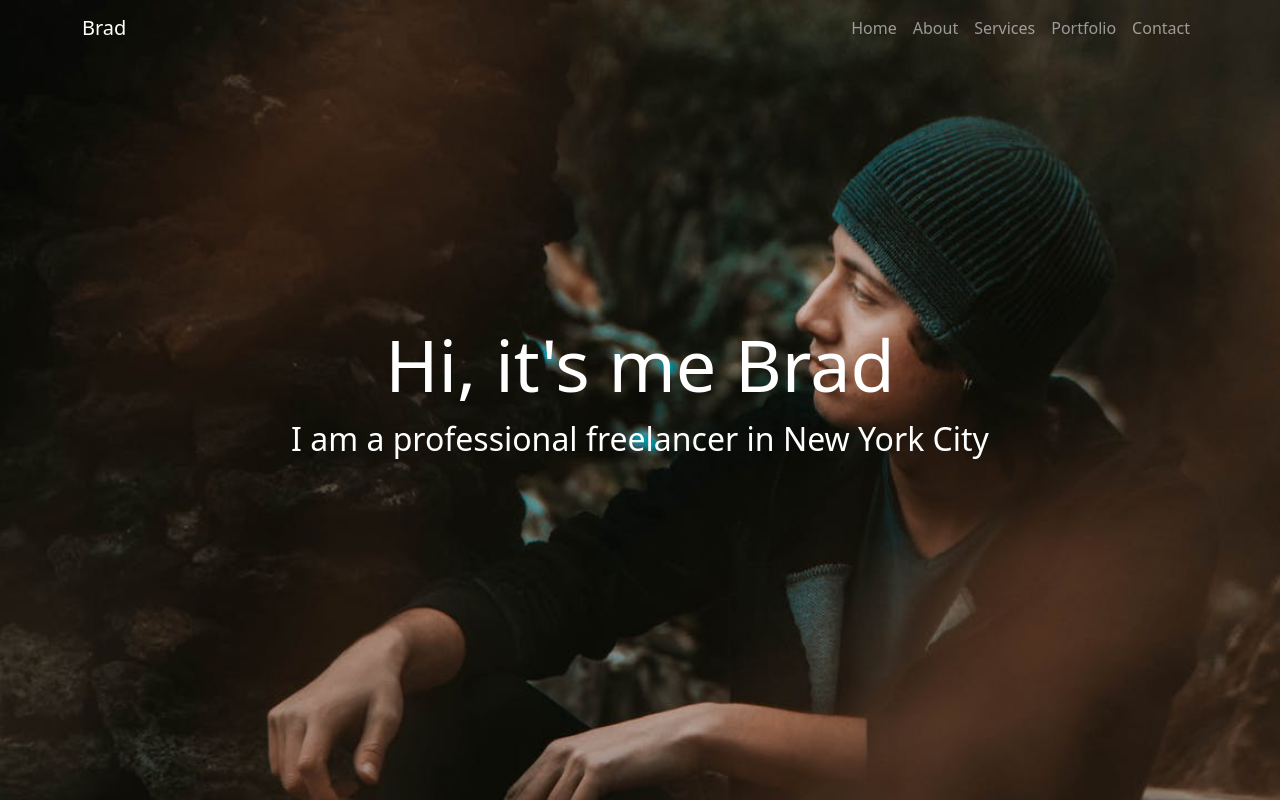
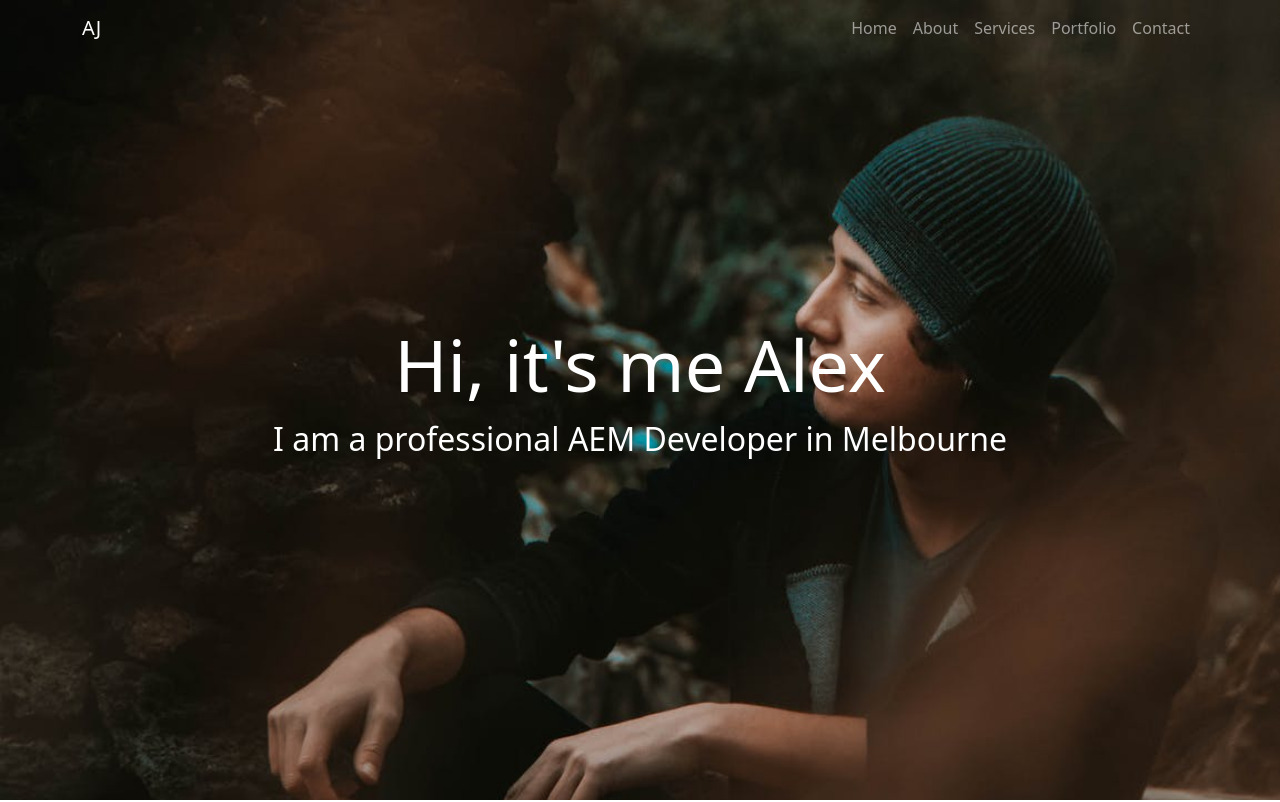
Before and after one commit to ajsteinhaus/ajsteinhaus.github.io, a plain HTML site: page index.html in a window 1280 px wide. Shown: the top 802 px of the page. Drawn offline with nearby package versions, Linux system fonts and the light colour scheme; files that its build step writes are made by us from their sources; files whose address does not match are found by name.

Commit message:
Updated the head tag & style location

```diff
--- a/index.html
+++ b/index.html
@@ -1,11 +1,11 @@
 <!DOCTYPE html>
 <html lang="en">
 <head>
-  <title>Portfolio Website-Brad</title>
+  <title>Portfolio Website - Alexandros Josua Steinhaus</title>
   <meta charset="utf-8">
   <meta name="viewport" content="width=device-width, initial-scale=1">
   <!-- linking css file -->
-  <link rel="stylesheet" href="style.css">
+  <link rel="stylesheet" href="style/main.css">
   <!-- bootstrap CDN -->
   <link href="https://cdn.jsdelivr.net/npm/bootstrap@5.1.3/dist/css/bootstrap.min.css" rel="stylesheet">
   <script src="https://cdn.jsdelivr.net/npm/bootstrap@5.1.3/dist/js/bootstrap.bundle.min.js"></script>
@@ -17,7 +17,7 @@
     <!-- navbar -->
     <nav class="navbar navbar-expand-lg fixed-top navbar-dark navbarScroll">
         <div class="container">
-            <a class="navbar-brand" href="#">Brad</a>
+            <a class="navbar-brand" href="#">AJ</a>
             <button class="navbar-toggler" type="button" data-bs-toggle="collapse" data-bs-target="#navbarSupportedContent" aria-controls="navbarSupportedContent" aria-expanded="false" aria-label="Toggle navigation">
                 <span class="navbar-toggler-icon"></span>
             </button>
@@ -48,8 +48,8 @@
         <div class="container-fluid">
             <div class="row">
             <div class="col-lg-12 col-md-12 col-sm-12 col-xs-12 hero-text">
-                <h2 class="hero_title">Hi, it's me Brad</h2>
-                <p class="hero_desc">I am a professional freelancer in New York City</p>
+                <h2 class="hero_title">Hi, it's me Alex</h2>
+                <p class="hero_desc">I am a professional AEM Developer in Melbourne</p>
             </div>
             </div>
         </div>
```
Also changed, not shown: styles/main.css (renamed from style.css).
